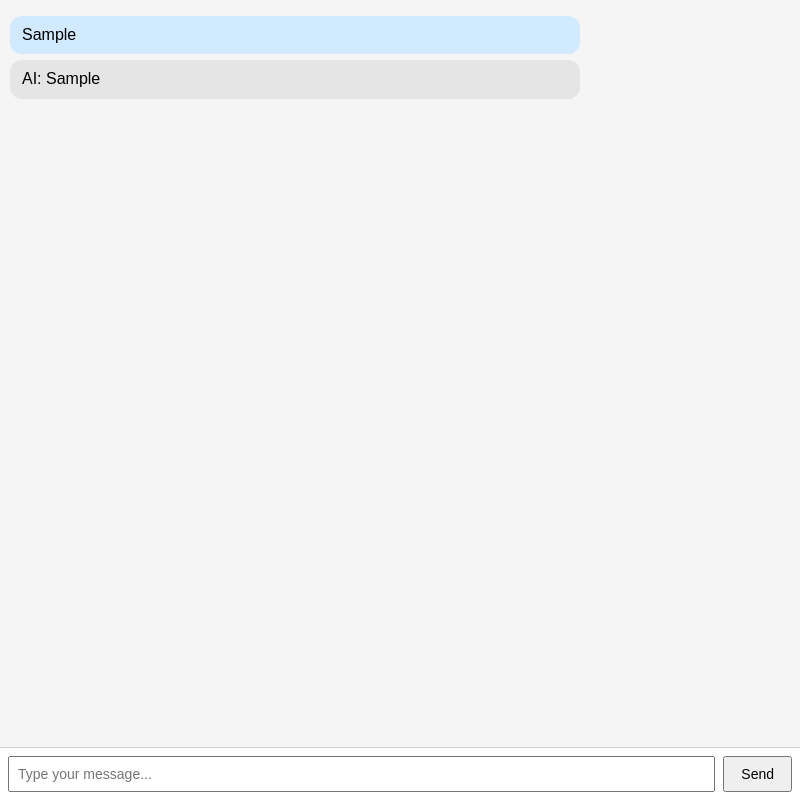
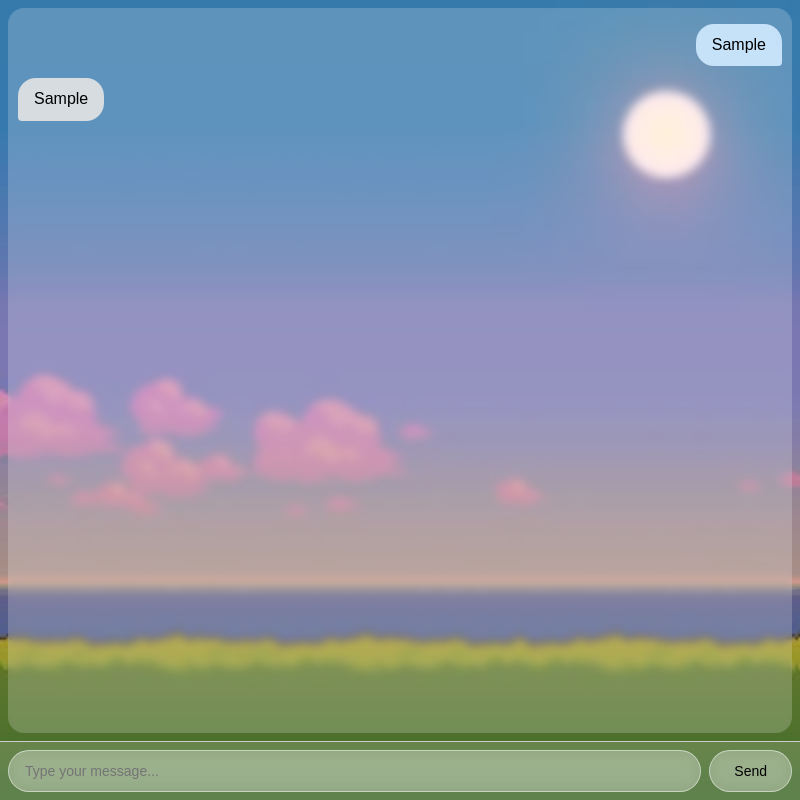
Before and after one commit to Uulenkk/electronui, an Electron app: page index.html in a window 800 px wide. Both pictures are taken after typing "Sample" into the empty fields and a click on the button "Send". Drawn offline with Linux system fonts and the light colour scheme.

Commit message:
backgroundfix

```diff
--- a/index.html
+++ b/index.html
@@ -11,36 +11,78 @@
       display: flex;
       flex-direction: column;
       height: 100vh;
+      background: url("images/ui3.jpg") no-repeat center center/cover;
     }
+
     #messages {
       flex: 1;
       padding: 10px;
       overflow-y: auto;
-      background: #f5f5f5;
+      background: rgba(255, 255, 255, 0.2);
+      backdrop-filter: blur(4px);
+      border-radius: 16px;
+      margin: 8px;
+      display: flex;
+      flex-direction: column;
     }
+
     .msg {
       margin: 6px 0;
-      padding: 8px 12px;
-      border-radius: 12px;
+      padding: 10px 16px;
+      border-radius: 18px;
       max-width: 70%;
       line-height: 1.4;
     }
-    .user { background: #d1eaff; align-self: flex-end; }
-    .ai { background: #e5e5e5; align-self: flex-start; }
+
+
+    .user {
+      background: rgba(209, 234, 255, 0.9);
+      align-self: flex-end;
+      border-bottom-right-radius: 4px;
+    }
+
+
+    .ai {
+      background: rgba(229, 229, 229, 0.9);
+      align-self: flex-start;
+      border-bottom-left-radius: 4px;
+    }
+
     #inputBar {
       display: flex;
       padding: 8px;
       border-top: 1px solid #ccc;
+      background: rgba(255, 255, 255, 0.15);
+      backdrop-filter: blur(12px);
     }
+
     #textInput {
       flex: 1;
-      padding: 8px;
+      padding: 12px 16px;
       font-size: 14px;
+      border: 1px solid rgba(255,255,255,0.5);
+      border-radius: 999px;
+      background: rgba(255, 255, 255, 0.25);
+      backdrop-filter: blur(8px);
+      outline: none;
+      color: #333;
     }
+
     button {
       margin-left: 8px;
-      padding: 8px 16px;
+      padding: 12px 24px;
       font-size: 14px;
+      border-radius: 999px;
+      border: 1px solid rgba(255,255,255,0.5);
+      background: rgba(255, 255, 255, 0.25);
+      backdrop-filter: blur(8px);
+      cursor: pointer;
+      transition: all 0.3s ease;
+    }
+
+    button:hover {
+      background: rgba(255, 255, 255, 0.4);
+      box-shadow: 0 0 12px rgba(255, 255, 255, 0.6);
     }
   </style>
 </head>
@@ -60,14 +102,13 @@
       const div = document.createElement("div");
       div.className = "msg " + who;
       div.textContent = text;
-      div.style.alignSelf = who === "user" ? "flex-end" : "flex-start";
       messagesDiv.appendChild(div);
       messagesDiv.scrollTop = messagesDiv.scrollHeight;
     }
 
     async function callAI(userText) {
       return new Promise(resolve => {
-        setTimeout(() => resolve("AI: " + userText), 500);
+        setTimeout(() => resolve(" " + userText), 500);
       });
     }
 
--- a/preload.js
+++ /dev/null
@@ -1,5 +0,0 @@
-const { contextBridge, ipcRenderer } = require('electron');
-
-contextBridge.exposeInMainWorld('electronAPI', {
-  callAI: (text) => ipcRenderer.invoke('call-ai', text)
-});
--- a/renderer.js
+++ b/renderer.js
@@ -12,7 +12,7 @@ function addMessage(text, who) {
 }
 
 async function fakeAIResponse(userText) {
-  ө
+
   return new Promise((resolve) => {
     setTimeout(() => resolve("AI: " + userText), 500);
   });
```
Also changed, not shown: images/ui.jpg (added), images/ui2.jpg (added), images/ui3.jpg (added).
